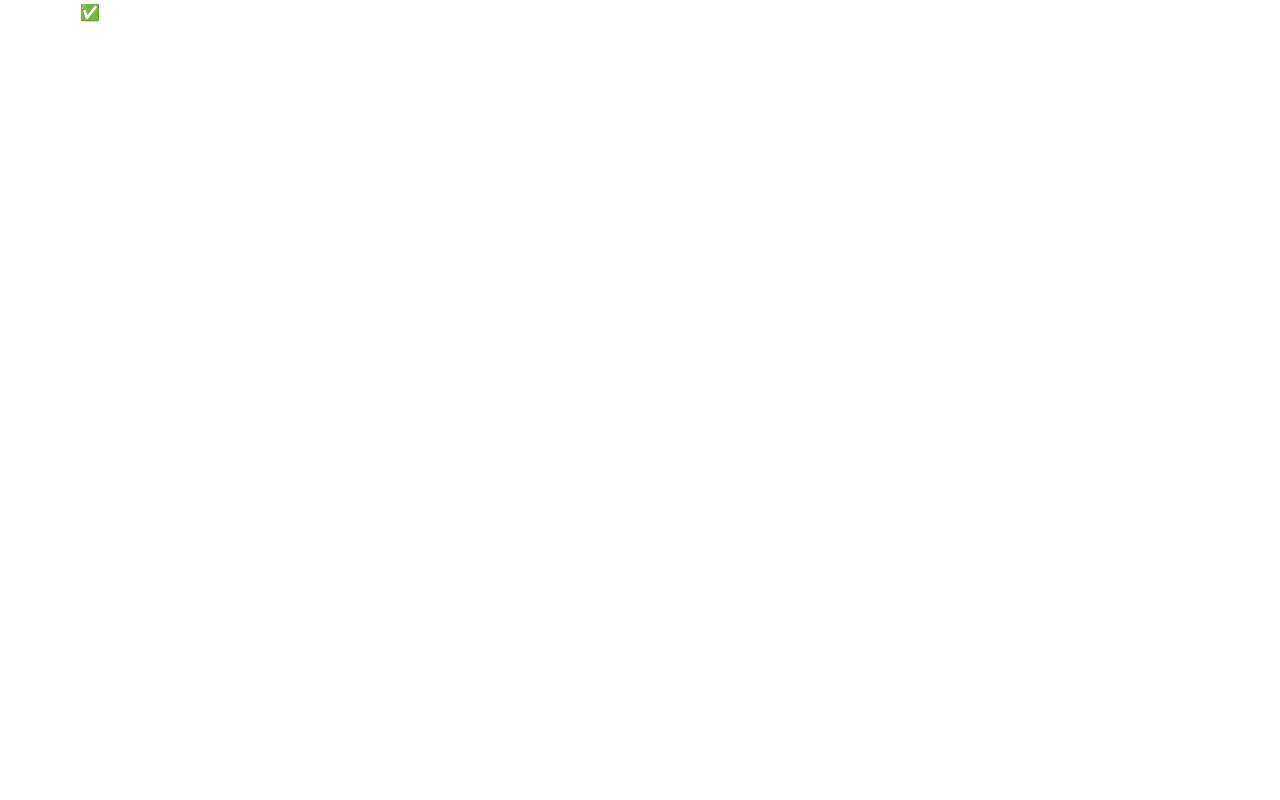
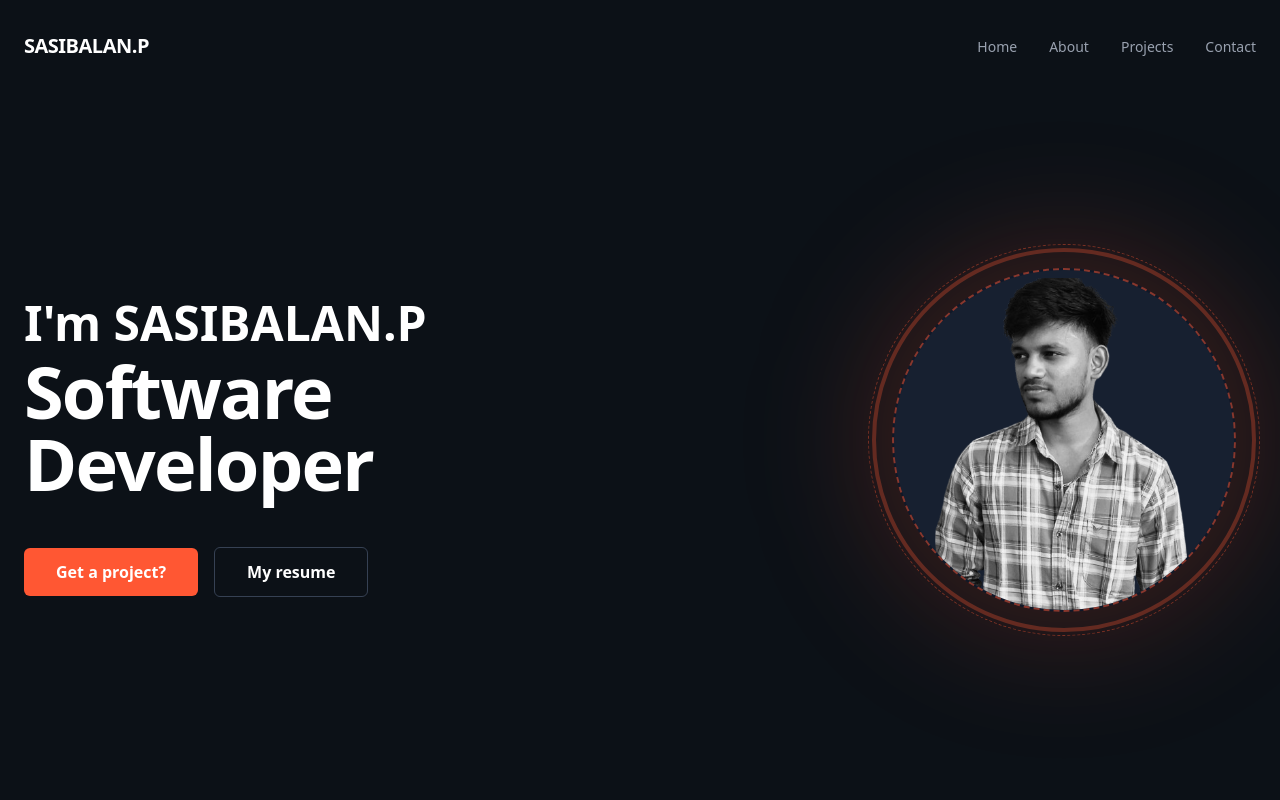
Before and after one commit to SASIBALAN-007/portfolio, a React (Vite) app: page / in a window 1280 px wide. Shown: the top 800 px of the page. Built offline with nearby package versions, Linux system fonts and the light colour scheme.

Commit message:
changes saved

```diff
--- a/src/App.tsx
+++ b/src/App.tsx
@@ -1,52 +1,49 @@
-// /**
-//  * @license
-//  * SPDX-License-Identifier: Apache-2.0
-//  */
+/**
+ * @license
+ * SPDX-License-Identifier: Apache-2.0
+ */
 
-// import React, { useState, useEffect } from 'react';
-// import { GridBackground } from './components/GridBackground';
-// import { Navbar } from './components/Navbar';
-// import { Hero } from './components/Hero';
-// import { About } from './components/About';
-// import { Stats } from './components/Stats';
-// import { Skills } from './components/Skills';
-// import { Projects } from './components/Projects';
-// import { Contact } from './components/Contact';
-// import { Footer } from './components/Footer';
+import React, { useState, useEffect } from 'react';
+import { GridBackground } from './components/GridBackground';
+import { Navbar } from './components/Navbar';
+import { Hero } from './components/Hero';
+import { About } from './components/About';
+import { Stats } from './components/Stats';
+import { Skills } from './components/Skills';
+import { Projects } from './components/Projects';
+import { Contact } from './components/Contact';
+import { Footer } from './components/Footer';
 
-// export default function App() {
-//   const [isMenuOpen, setIsMenuOpen] = useState(false);
-//   const [scrolled, setScrolled] = useState(false);
+export default function App() {
+  const [isMenuOpen, setIsMenuOpen] = useState(false);
+  const [scrolled, setScrolled] = useState(false);
 
-//   useEffect(() => {
-//     const handleScroll = () => setScrolled(window.scrollY > 50);
-//     window.addEventListener('scroll', handleScroll);
-//     return () => window.removeEventListener('scroll', handleScroll);
-//   }, []);
+  useEffect(() => {
+    const handleScroll = () => setScrolled(window.scrollY > 50);
+    window.addEventListener('scroll', handleScroll);
+    return () => window.removeEventListener('scroll', handleScroll);
+  }, []);
 
-//   return (
-//     <div className="min-h-screen bg-black text-white selection:bg-blue-500/30 font-sans">
-//       <GridBackground />
+  return (
+    <div className="min-h-screen bg-black text-white selection:bg-blue-500/30 font-sans">
+      <GridBackground />
 
-//       <Navbar
-//         scrolled={scrolled}
-//         isMenuOpen={isMenuOpen}
-//         setIsMenuOpen={setIsMenuOpen}
-//       />
+      <Navbar
+        scrolled={scrolled}
+        isMenuOpen={isMenuOpen}
+        setIsMenuOpen={setIsMenuOpen}
+      />
 
-//       <main className="relative z-10">
-//         <Hero />
-//         <About />
-//         <Stats />
-//         <Skills />
-//         <Projects />
-//         <Contact />
-//       </main>
+      <main className="relative z-10">
+        <Hero />
+        <About />
+        <Stats />
+        <Skills />
+        <Projects />
+        <Contact />
+      </main>
 
-//       <Footer />
-//     </div>
-//   );
-// }
-export default function Home() {
-  return <h1 style={{color: "white"}}>WORKING ✅</h1>;
+      <Footer />
+    </div>
+  );
 }
```
